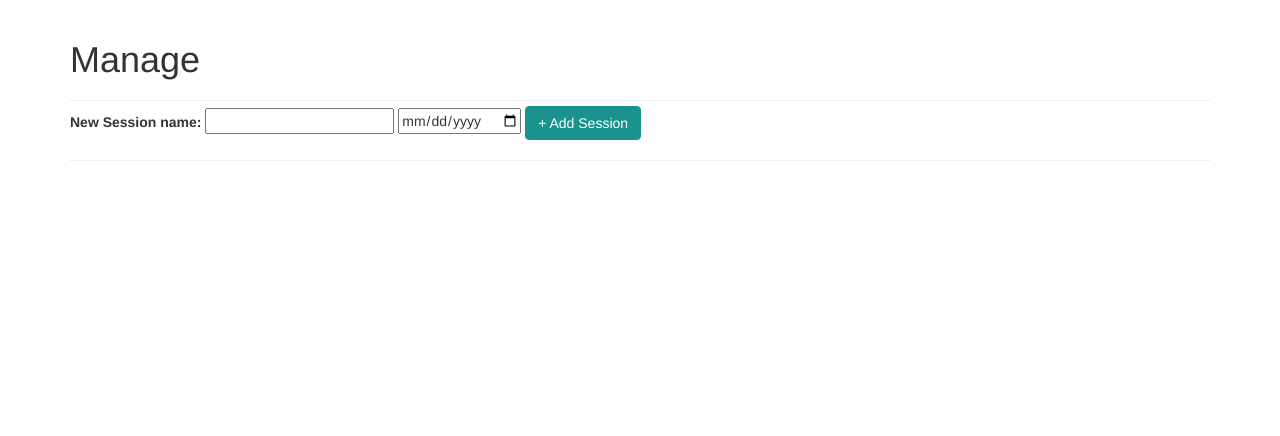
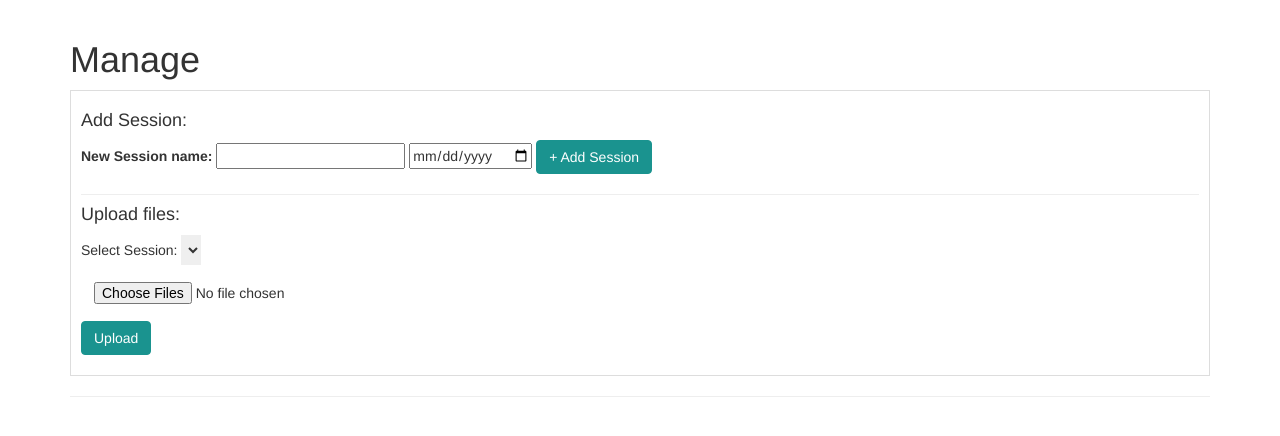
Before and after one commit to projectPhilly/custommidi, a Flask app: page /manage in a window 1280 px wide. Shown: the part 52-488 px from the top of the page. Run offline with Flask 2, Linux system fonts and the light colour scheme; a user stored in the database is signed in; tables that the repository leaves empty hold one stand-in row (values such as "Sample post"); data that the repository does not hold is empty; some libraries are stand-ins or nearby versions.

Commit message:
Upload files shows one with session dropdown

```diff
--- a/app/main/forms.py
+++ b/app/main/forms.py
@@ -22,11 +22,8 @@ class EditTracksForm(FlaskForm):
 
 class FileUploadForm(FlaskForm):
 	file = MultipleFileField('File')
+	session = SelectField('Session')
 	submit = SubmitField('Upload')
-
-	def __init__(self, folder, *args, **kwargs):
-		super(FileUploadForm, self).__init__(*args, **kwargs)
-		self.submit.name = folder
 
 
 class AddSessionForm(FlaskForm):
--- a/app/main/routes.py
+++ b/app/main/routes.py
@@ -231,14 +231,10 @@ def manage():
 		return redirect(url_for('main.index'))
 
 	if request.method == 'POST':
-
 		# Upload files:
-		try:
-			# complicated way to get "name" attribute of form item with "Upload" key
-			session_name = list(request.form.keys())[list(request.form.values()).index('Upload')]
-		except ValueError: # "Upload" key not found
-			pass
-		else:
+		form_keys = list(request.form.keys())
+		if 'session' in form_keys:
+			session_id = request.form['session']
 			for uploaded_file in request.files.getlist('file'):
 				if uploaded_file.filename != '':
 					file_ext = os.path.splitext(uploaded_file.filename)[1]
@@ -249,14 +245,15 @@ def manage():
 						status = 1
 					else:
 						status = 0
-					s = Session.query.filter_by(name=session_name).first()
-					m = Midi(session_id=s.id, name=uploaded_file.filename,
-							 status=status, details=midi_details)
+					m = Midi(session_id=session_id, name=uploaded_file.filename,
+								status=status, details=midi_details)
 					db.session.add(m)
 					db.session.commit()
 					m = Midi.query.filter_by(name=uploaded_file.filename).first()
 					uploaded_file.seek(0) # important! otherwise file is blank (unsure why, pointer issue I guess)
-					uploaded_file.save(os.path.join(current_app.config['MIDI_FILES_PATH'], str(s.id), f'{str(m.id)}.mid'))
+
+					uploaded_file.save(os.path.join(current_app.config['MIDI_FILES_PATH'], str(session_id), f'{str(m.id)}.mid'))
+					flash('File Successfully Uploaded')
 			return redirect(url_for('main.manage'))
 
 	# Add session:
@@ -274,12 +271,14 @@ def manage():
 		os.mkdir(os.path.join(current_app.config['MIDI_FILES_PATH'], str(s.id)))
 		return redirect(url_for('main.manage'))
 
+
+	file_upload_form = FileUploadForm()
+	file_upload_form.session.choices = [(s.id, s.name) for s in Session.query.order_by('name')]
+
 	files = {}
 	forms = {}
-
 	for s in Session.query.order_by(Session.date.desc()).all():
 		files[s.name] = []
-		forms[s.name] = FileUploadForm(s.name)
 		for m in Midi.query.filter_by(session_id=s.id).all():
 			files[s.name].append({
 					'id': m.id,
@@ -290,4 +289,5 @@ def manage():
 				})
 
 	return render_template('manage.html', title='Manage', files=files,
-					upload_forms=forms, add_session_form=add_session_form)
+					upload_forms=forms, add_session_form=add_session_form,
+					file_upload_form=file_upload_form)
--- a/app/templates/manage.html
+++ b/app/templates/manage.html
@@ -8,7 +8,9 @@
 		<script type="text/javascript" src="{{ url_for('static', filename='js.js') }}"></script>
 		<link rel="stylesheet" type="text/css" href="{{ url_for('static', filename='css.css') }}">
 		<h1>Manage</h1>
-		<hr>
+
+		<div style="border: 1px solid #dddddd; padding: 10px;">
+			<h4>Add Session:</h4>
 			<form action="" method="post">
 				{{ add_session_form.hidden_tag() }}
 				<b>New Session name:</b>
@@ -17,22 +19,20 @@
 				{{ add_session_form.submit(class_='btn btn-primary-blue') }}
 			</form>
 			<hr>
+			<h4>Upload files:</h4>
+			<form action="" method="post" enctype="multipart/form-data">
+				{{ file_upload_form.hidden_tag() }}
+				<p> Select Session: {{ file_upload_form.session() }}</p>
+				<p>{{ file_upload_form.file(class_='btn') }}</p>
+				<p>{{ file_upload_form.submit(class_='btn btn-primary-blue') }}</p>
+			</form>
+		</div>
+		<hr>
 		{% for folder in files %}
 			<h3 style="margin: 0 0 10px 0; display: inline-block;">{{ folder }}</h2>
 			<form action="{{ url_for('main.delete_session', session=folder) }}" method="post" style="margin: 0 0 10px 0; float: right;">
 				<input type="submit" value="Delete Session" class="btn btn-danger" />
 			</form>
-			{% if upload_forms[folder] %}
-				{% set upload_form = upload_forms[folder] %}
-				<div style="border: 1px solid #dddddd; padding: 10px;">
-					<h4>Upload files:</h4>
-					<form action="" method="post" enctype="multipart/form-data">
-						{{ upload_form.hidden_tag() }}
-						<p>{{ upload_form.file(class_='btn') }}</p>
-						<p>{{ upload_form.submit(class_='btn btn-primary-blue') }}</p>
-					</form>
-				</div>
-			{% endif %}
 			<br>
 			{% if files[folder] %}
 				<table class="table table-hover">
```
Lines whose indentation alone changed are shown as unchanged.
